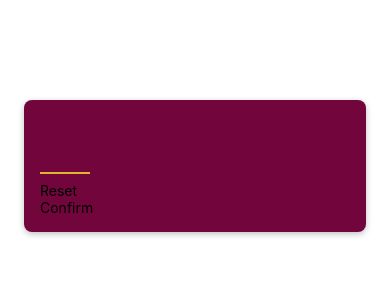
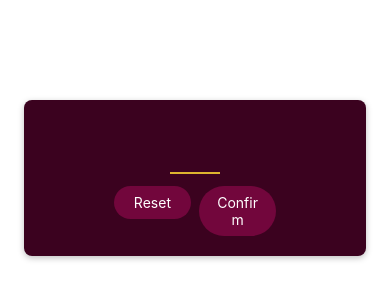
Before and after one commit to buraksevincli/GuessMyNumberApp, a React Native app: screen / in a window 390 px wide. Shown: the top 300 px of the page. Built offline with nearby package versions, Linux system fonts and the light colour scheme.

Commit message:
Game Screens Improved

```diff
--- a/screens/StartGameScreen.js
+++ b/screens/StartGameScreen.js
@@ -1,7 +1,33 @@
-import { StyleSheet, TextInput, View } from "react-native";
-import PrimaryButton from "../components/PrimaryButton";
+import { Alert, StyleSheet, TextInput, View } from "react-native";
+import { useState } from "react";
+import PrimaryButton from "../components/ui/PrimaryButton";
+import Colors from "../constants/color";
 
-const StartGameScreen = () => {
+const StartGameScreen = ({ onPickNumber }) => {
+  const [enteredNumber, setEnteredNumber] = useState("");
+
+  const numberInputHandler = (enteredText) => {
+    setEnteredNumber(enteredText);
+  };
+
+  const resetInputHandler = () => {
+    setEnteredNumber("");
+  };
+
+  const confirmInputHandler = () => {
+    const chosenNumber = parseInt(enteredNumber);
+
+    if (isNaN(chosenNumber) || chosenNumber <= 0 || chosenNumber > 99) {
+      Alert.alert(
+        "Invalid Number!",
+        "Number has to be a number between 1 and 99.",
+        [{ text: "Okay", style: "destructive", onPress: resetInputHandler }]
+      );
+      return;
+    }
+    onPickNumber(chosenNumber);
+  };
+
   return (
     <View style={styles.inputContainer}>
       <TextInput
@@ -10,9 +36,17 @@ const StartGameScreen = () => {
         autoCapitalize="none"
         autoCorrect={false}
         maxLength={2}
+        onChangeText={numberInputHandler}
+        value={enteredNumber}
       />
-      <PrimaryButton>Reset</PrimaryButton>
-      <PrimaryButton>Confirm</PrimaryButton>
+      <View style={styles.buttonsContainer}>
+        <View style={styles.buttonContainer}>
+          <PrimaryButton onPress={resetInputHandler}>Reset</PrimaryButton>
+        </View>
+        <View style={styles.buttonContainer}>
+          <PrimaryButton onPress={confirmInputHandler}>Confirm</PrimaryButton>
+        </View>
+      </View>
     </View>
   );
 };
@@ -21,12 +55,16 @@ export default StartGameScreen;
 
 const styles = StyleSheet.create({
   inputContainer: {
+    justifyContent: "center",
+    alignItems: "center",
     padding: 16,
     marginHorizontal: 24,
     marginTop: 100,
-    backgroundColor: "#72063c",
+    backgroundColor: Colors.primary800,
     borderRadius: 8,
-    elevation: 4, // Android Only
+    // Android Only
+    elevation: 4,
+    // Shadow Props IOS Only
     shadowColor: "black",
     shadowOffset: { width: 0, height: 2 },
     shadowRadius: 6,
@@ -36,11 +74,17 @@ const styles = StyleSheet.create({
     height: 50,
     width: 50,
     fontSize: 32,
-    borderBottomColor: "#ddb52f",
+    borderBottomColor: Colors.accent500,
     borderBottomWidth: 2,
-    color: "#ddb52f",
+    color: Colors.accent500,
     marginVertical: 8,
     fontWeight: "bold",
     textAlign: "center",
   },
+  buttonsContainer: {
+    flexDirection: "row",
+  },
+  buttonContainer: {
+    flex: 1,
+  },
 });
```
Also changed, not shown: screens/GameScreen.js (+41 -0 lines).
